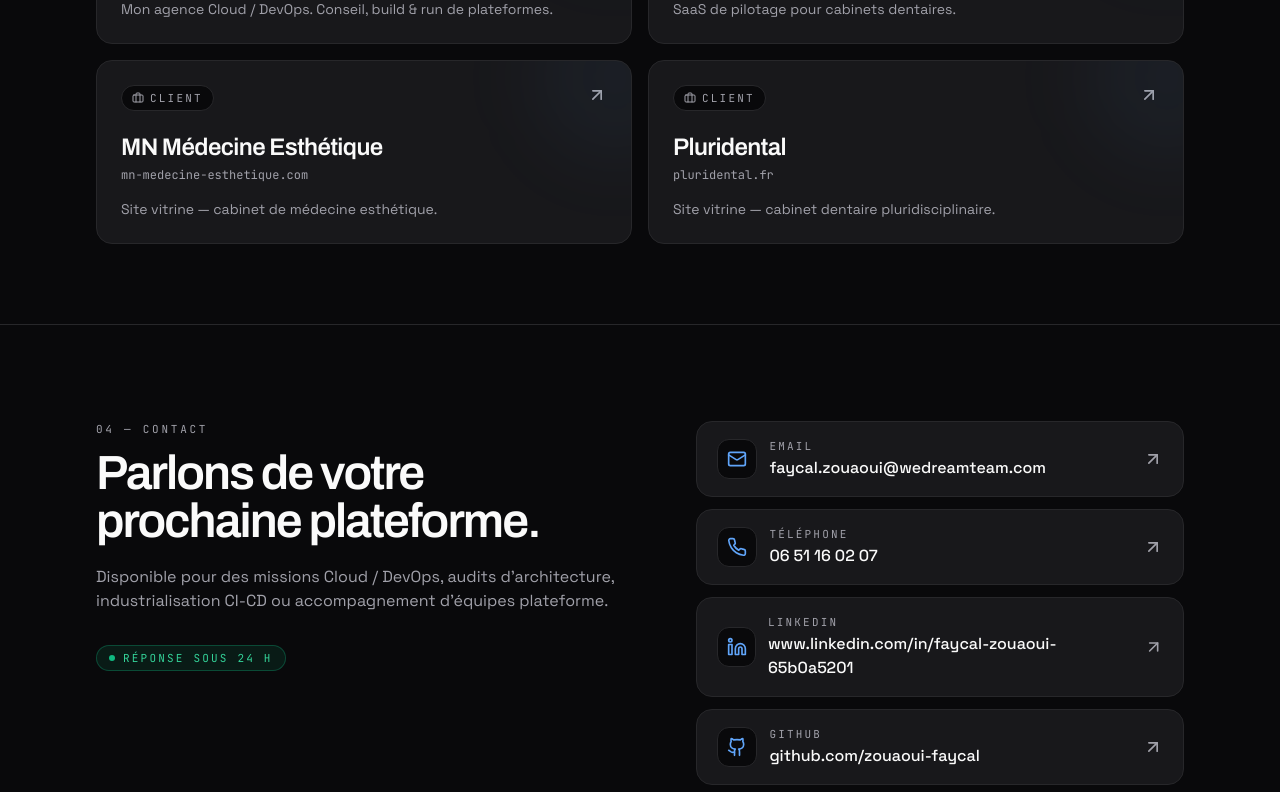
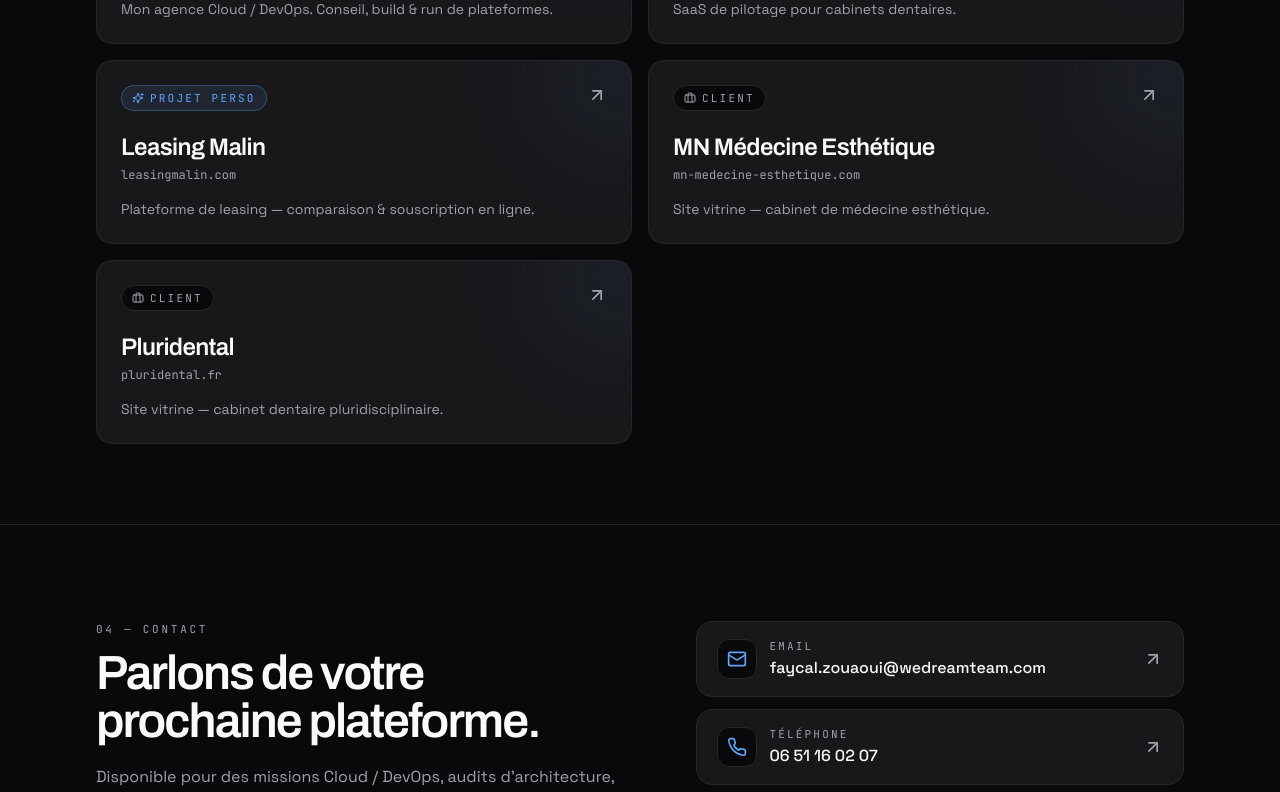
Before and after one commit to we-dream-team/cv, a Next.js app: page / in a window 1280 px wide. Shown: the part 7600-8392 px from the top of the page. Built offline with nearby package versions, Linux system fonts and the light colour scheme; no server answers.

Commit message:
feat: ajoute Leasing Malin (perso) aux réalisations

```diff
--- a/src/app/_components/Projects.tsx
+++ b/src/app/_components/Projects.tsx
@@ -25,6 +25,13 @@ const PROJECTS: Project[] = [
     domain: 'dentaboard.com',
     href: 'https://dentaboard.com',
     description: 'SaaS de pilotage pour cabinets dentaires.',
+    kind: 'perso',
+  },
+  {
+    name: 'Leasing Malin',
+    domain: 'leasingmalin.com',
+    href: 'https://leasingmalin.com',
+    description: 'Plateforme de leasing — comparaison & souscription en ligne.',
     kind: 'perso',
   },
   {
```
Also changed, not shown: public/llms.txt.
